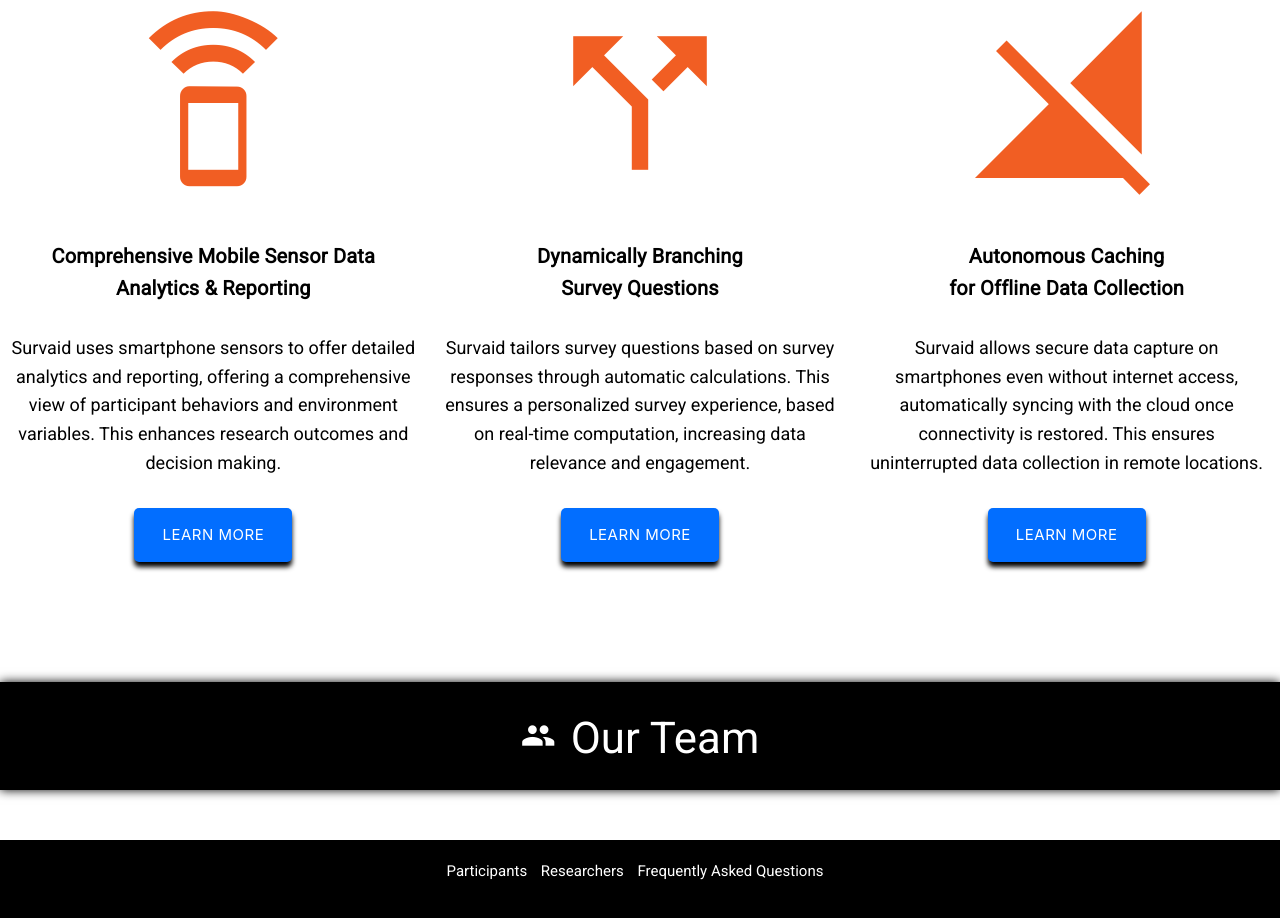
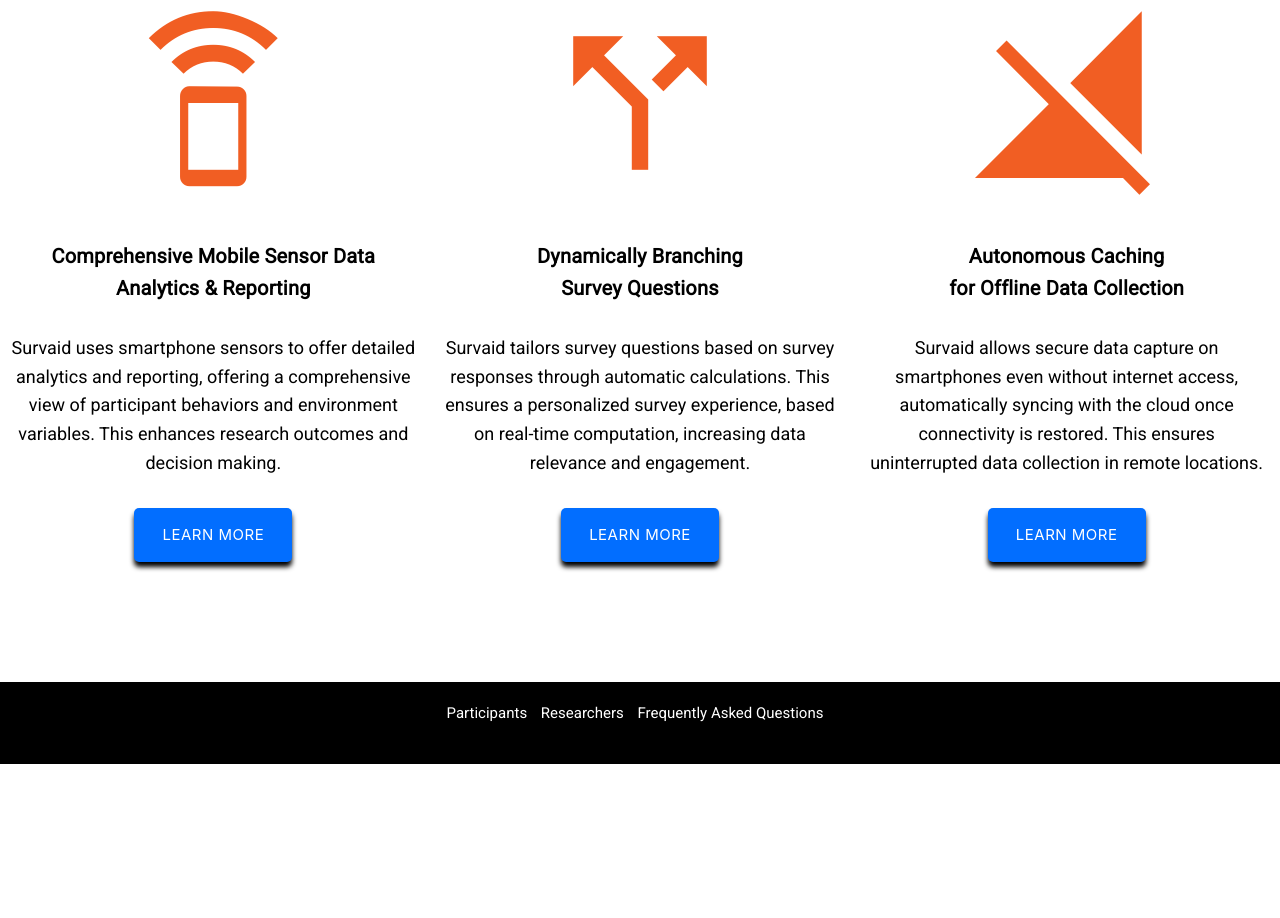
Before and after one commit to jimbucktoo/survaid, a plain HTML site: page public/index.html in a window 1280 px wide. Shown: the part 1425-2343 px from the top of the page. After the commit the page ends 2189 px from the top, so only its background shows below. Drawn offline with nearby package versions, Linux system fonts and the light colour scheme.

Commit message:
critical correction

```diff
--- a/public/index.html
+++ b/public/index.html
@@ -189,13 +189,6 @@
         </div>
       </div>
     </div>
-    <div class="spacer">
-      <div class="subSpacer">
-        <center>
-          <h3><i class="material-icons titleIcon">people</i>Our Team</h3>
-        </center>
-      </div>
-    </div>
     <footer class="page-footer footer">
       <div>
         <div class="footerLinks">
```
Also changed, not shown: 1 other file.
